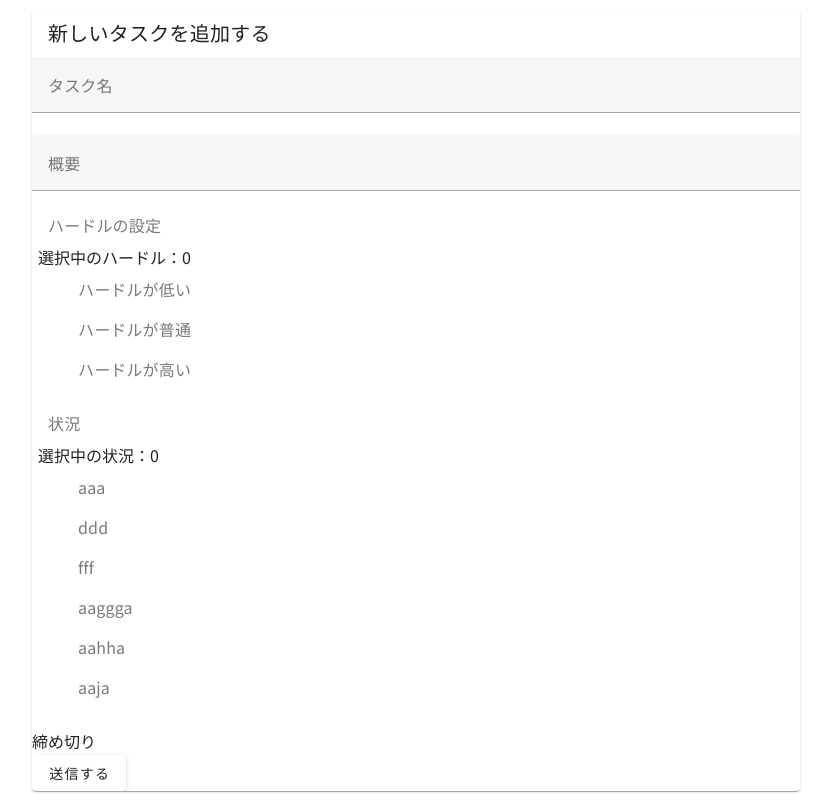
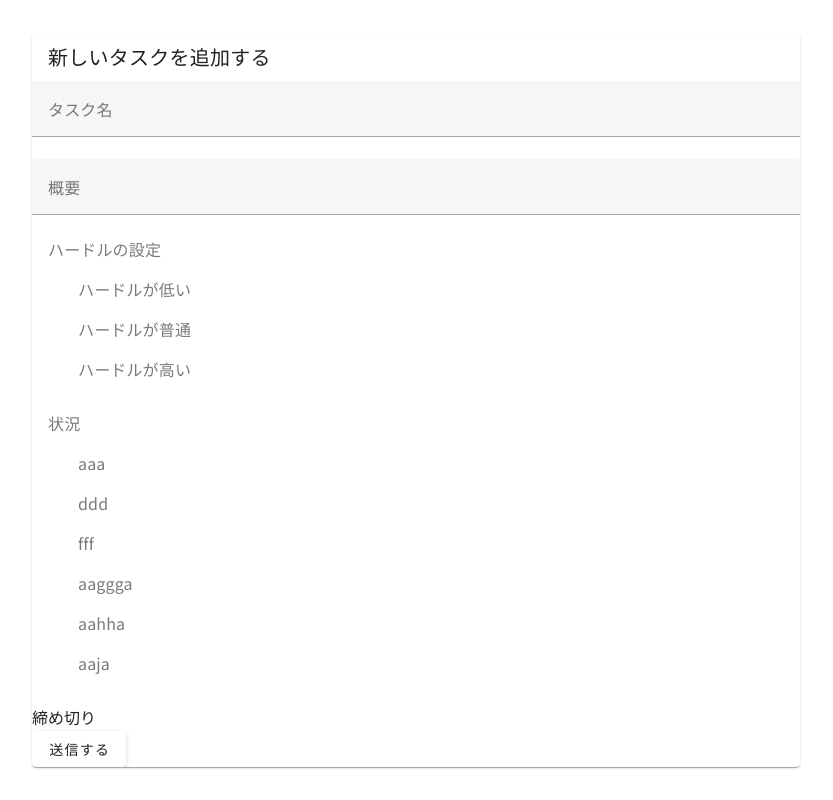
Before and after one commit to traP-jp/yaranai_frontend, a Vue app: page /AddTask in a window 1280 px wide. Shown: the whole page, without its empty margins (0-833 px from the left). Built offline with nearby package versions, Linux system fonts and the light colour scheme; no server answers.

Commit message:
消しておきました

```diff
--- a/src/components/AddTask.vue
+++ b/src/components/AddTask.vue
@@ -50,14 +50,12 @@ const sendNewTask = () => {
       ></v-text-field>
     </div>
     <v-radio-group type="a" label="ハードルの設定" v-model="newTask.difficulty">
-      選択中のハードル：{{ newTask.difficulty }}
       <span v-for="item in difficultylist" :key="item.id">
         <v-radio :label="`${item.name}`" color="black" :multiple="false" :value="item.id" />
       </span>
     </v-radio-group>
     <div>
       <v-radio-group type="a" label="状況" v-model="newTask.condition">
-        選択中の状況：{{ newTask.condition }}
         <span v-for="item in conditionList" :key="item.id">
           <v-radio :label="`${item.name}`" color="black" :multiple="false" :value="item.id" />
         </span>
```
